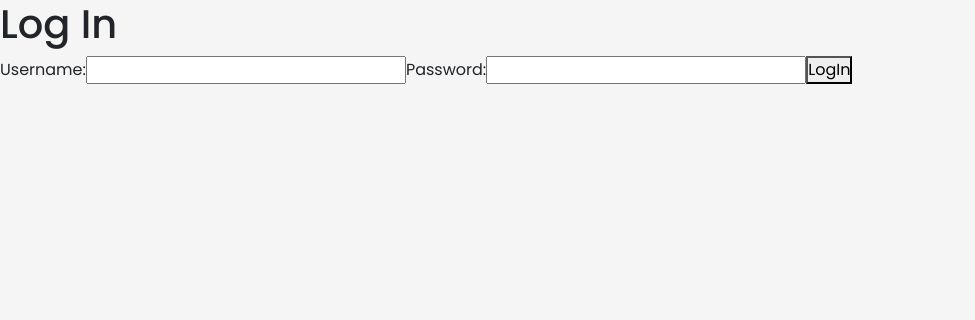
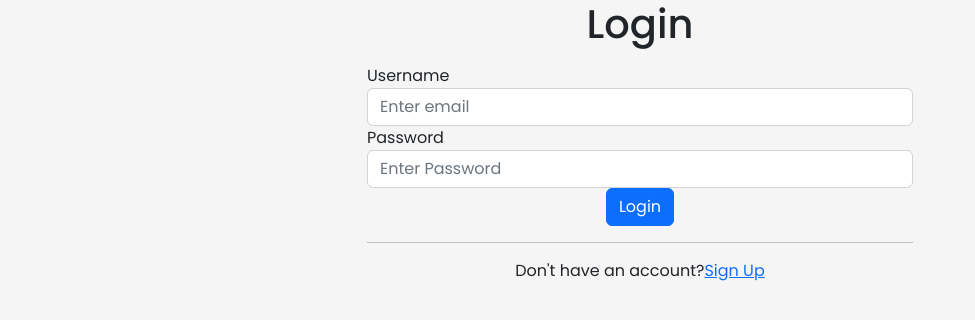
Before and after one commit to MICHAELMUNAVU83/clean-stream, a React (Create React App) app in the folder client/: page /login in a window 1280 px wide. Shown: the top 320 px of the page, without its empty margins (0-975 px from the left). Built offline with nearby package versions, Linux system fonts and the light colour scheme.

Commit message:
log in UI

```diff
--- a/client/src/Login.js
+++ b/client/src/Login.js
@@ -1,10 +1,13 @@
 import { useState } from "react";
-import { useNavigate } from "react-router-dom";
+import { useNavigate, Link } from "react-router-dom";
 
 function Login({ setUser }) {
   const [username, setUsername] = useState("");
+  const [password, setPassword] = useState("");
+  const [errors, setErrors] = useState([]);
+
   const navigate = useNavigate();
-  const [password, setPassword] = useState("");
+
   const handleSubmit = (e) => {
     e.preventDefault();
 
@@ -28,6 +31,7 @@ function Login({ setUser }) {
           setUser(data.token);
           navigate("/");
         } else {
+          setErrors(data.errors);
           alert("Invalid credentials");
         }
       });
@@ -37,31 +41,85 @@ function Login({ setUser }) {
     setPassword("");
   };
   return (
-    <div className="App">
-      <h1>Log In</h1>
-      <form>
-        <label>
-          Username:
+    <div className="container">
+    <div className="row">
+        <div className="col-md-6 mx-auto">
+            <div className="myform form ">
+                <div className="logo mb-3">
+                    <div className="col-md-12 text-center">
+                        <h1>Login</h1>
+                    </div>
+                </div>
+                <form
+                action=""
+                method="post"
+                name="login"
+                onSubmit={handleSubmit}
+                >
+                    <div className="form-group">
+                        <label htmlFor="exampleInputEmail1">Username</label>
                         <input
-            type="text"
-            name="name"
+                        type="username"
+                        name="username"
+                        className="form-control"
+                        id="email"
+                        aria-describedby="emailHelp"
+                        placeholder="Enter email"
+                        autoComplete='username'
                         value={username}
                         onChange={(e) => setUsername(e.target.value)}
                          />
-        </label>
-
-        <label>
-          Password:
+                    </div>
+                    <div className="form-group">
+                        <label htmlFor="exampleInputEmail1">Password</label>
                         <input
-            type="text"
+                        type="password"
                         name="password"
+                        id="password"
+                        className="form-control"
+                        aria-describedby="emailHelp"
+                        placeholder="Enter Password"
+                        autoComplete='current-password'
                         value={password}
                         onChange={(e) => setPassword(e.target.value)}
                          />
-        </label>
-        <button onClick={handleSubmit}>LogIn</button>
+                    </div>
+                    <div className="col-md-12 text-center">
+                        {
+                            errors ? (
+                                        errors.map(error =>
+                                          error ?
+                                          <div className="alert alert-danger" role="alert">
+                                          <p>{error}</p>
+                                          </div>
+                                          : null
+                                      )
 
+                            ) : null
+
+                        }
+
+                    </div>
+                    <div className="col-md-12 text-center ">
+                        <button type="submit" className=" btn btn-block mybtn btn-primary tx-tfm">Login</button>
+                    </div>
+                    <div className="col-md-12 ">
+                        <div className="login-or">
+                            <hr className="hr-or"/>
+                            <div className="col-md-12 text-center">
+                              <p>
+                                Don't have an account?
+                                <Link to="/signup" className="ml-2">
+                                  Sign Up
+                                </Link>
+                              </p>
+                            </div>
+                        </div>
+                    </div>
                   </form>
+                </div>
+              </div>
+            </div>
         </div>
   );
 }
```
Lines whose indentation alone changed are shown as unchanged.
